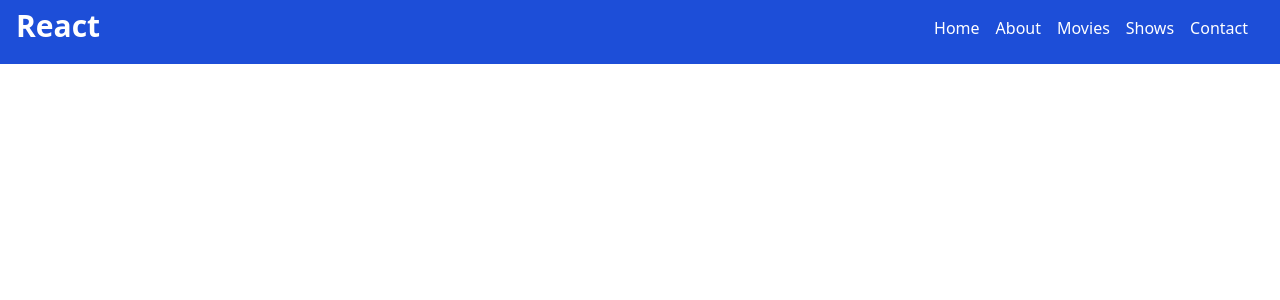
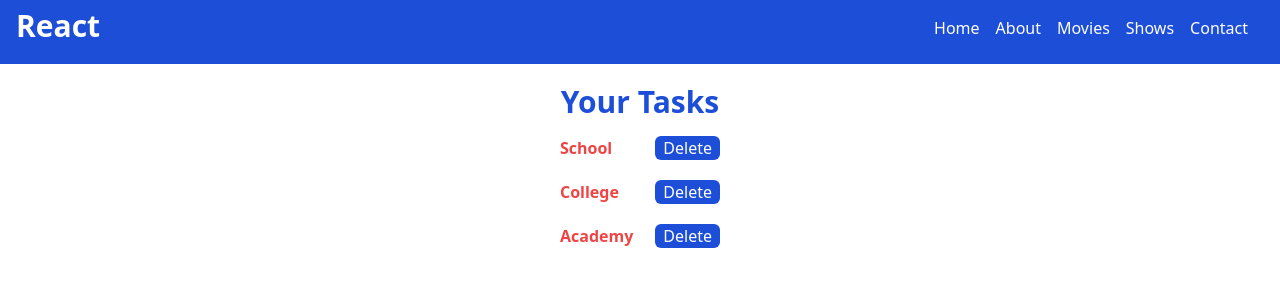
Before and after one commit to MAhmad787/Learning-React, a React (Vite) app: page / in a window 1280 px wide. Shown: the top 300 px of the page. Built offline with nearby package versions, Linux system fonts and the light colour scheme.

Commit message:
Add task & onClick on navItems

```diff
--- a/src/App.jsx
+++ b/src/App.jsx
@@ -1,7 +1,16 @@
 import Header from './components/Header';
+import Tasks from './components/Tasks';
 
 const App = () => {
-  return <Header />;
+  const linkClicked = (e) => {
+    console.log(e + ' is Clicked');
+  };
+  return (
+    <>
+      <Header onClick={linkClicked} />
+      <Tasks />
+    </>
+  );
 };
 
 export default App;
--- a/src/components/Header.jsx
+++ b/src/components/Header.jsx
@@ -2,14 +2,14 @@ import { useState } from 'react';
 import { GiHamburgerMenu } from 'react-icons/gi';
 import { GiCrossedBones } from 'react-icons/gi';
 import Navbar from './Navbar';
-const Hamburger = () => {
+const Header = ({ onClick }) => {
   const [open, setOpen] = useState(false);
   return (
     <header className="w-screen h-max flex bg-blue-700 px-4 py-2 flex-col sm:flex-row">
       <div className="flex-1">
         <h1 className="text-3xl font-bold text-white">React</h1>
       </div>
-      <Navbar onOpen={open} />
+      <Navbar onOpen={open} onClick={onClick} />
       <div
         className="absolute right-4 text-white text-3xl cursor-pointer sm:hidden"
         onClick={() => setOpen(!open)}
@@ -20,4 +20,4 @@ const Hamburger = () => {
   );
 };
 
-export default Hamburger;
+export default Header;
--- a/src/components/Navbar.jsx
+++ b/src/components/Navbar.jsx
@@ -9,7 +9,7 @@ const links = [
   { id: 5, name: 'Contact', link: '/' },
 ];
 
-const Navbar = ({ onOpen }) => {
+const Navbar = ({ onOpen, onClick }) => {
   return (
     <nav>
       <ul
@@ -20,7 +20,11 @@ const Navbar = ({ onOpen }) => {
         }
       >
         {links.map((link) => (
-          <li key={link.id} className="text-white sm:pr-4 pb-4">
+          <li
+            key={link.id}
+            className="text-white sm:pr-4 pb-4"
+            onClick={() => onClick(link.name)}
+          >
             <a href={link.link}></a>
             {link.name}
           </li>
--- /dev/null
+++ b/src/components/Tasks.jsx
@@ -0,0 +1,31 @@
+const Tasks = () => {
+  return (
+    <section className="mt-5">
+      <h1 className="text-blue-700 font-bold text-3xl text-center mb-4">
+        Your Tasks
+      </h1>
+      <div className="w-screen flex flex-col items-center justify-center">
+        <div className="w-40 flex mb-5 justify-between items-center">
+          <h3 className="text-red-500 font-semibold">School</h3>
+          <button className="bg-blue-700 hover:bg-blue-500 rounded-md px-2 text-white">
+            Delete
+          </button>
+        </div>
+        <div className="w-40 flex mb-5 justify-between items-center">
+          <h3 className="text-red-500 font-semibold">College</h3>
+          <button className="bg-blue-700 hover:bg-blue-500 rounded-md px-2 text-white">
+            Delete
+          </button>
+        </div>
+        <div className="w-40 flex mb-5 justify-between items-center">
+          <h3 className="text-red-500 font-semibold">Academy</h3>
+          <button className="bg-blue-700 hover:bg-blue-500 rounded-md px-2 text-white">
+            Delete
+          </button>
+        </div>
+      </div>
+    </section>
+  );
+};
+
+export default Tasks;
```
